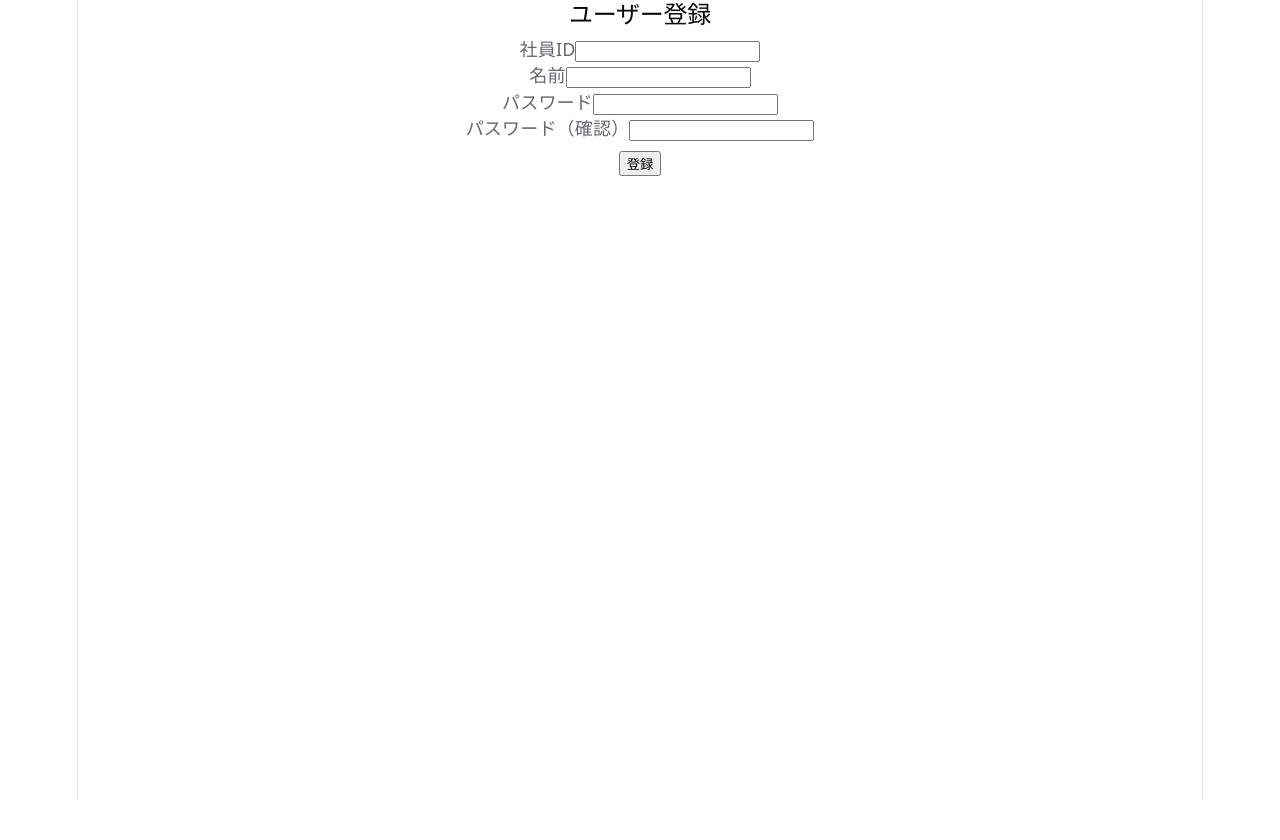
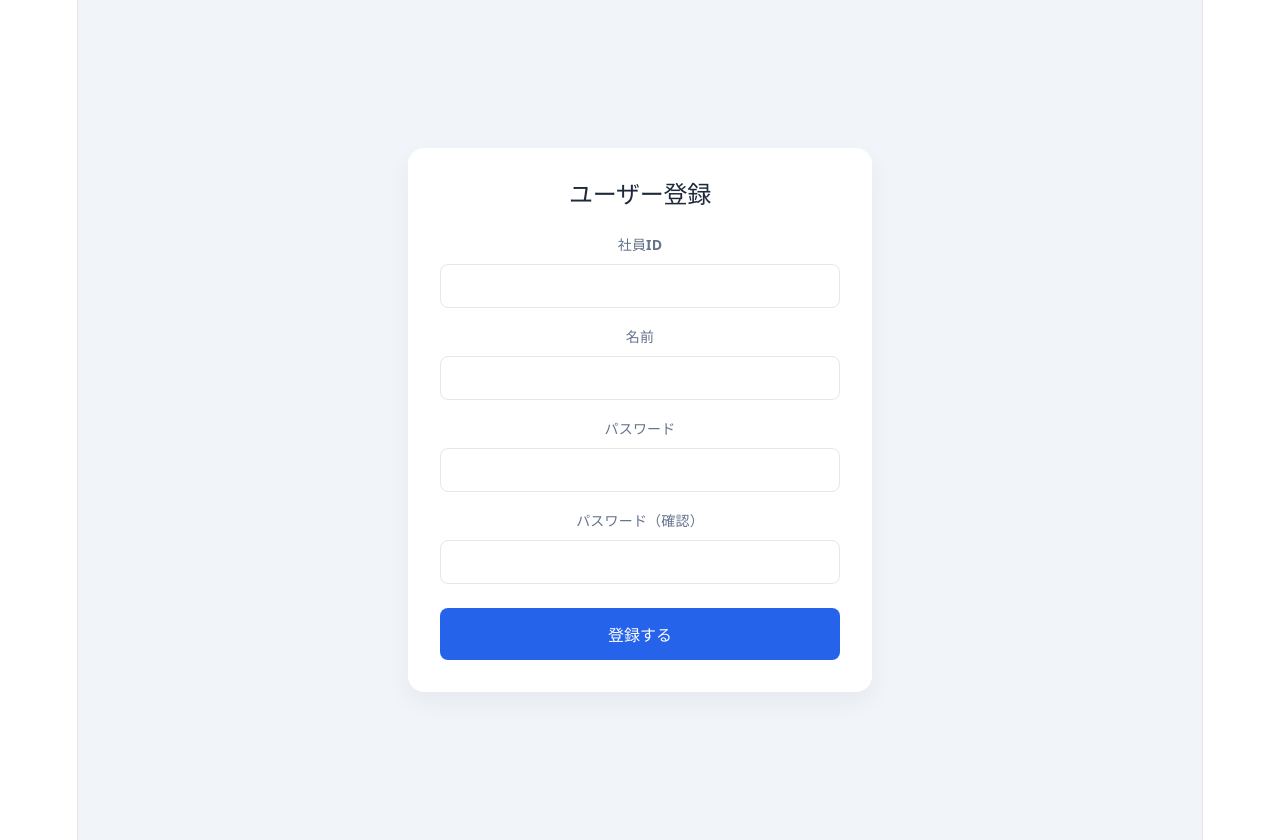
Before and after one commit to MyonsokuI/work_preview_app, a React (Vite) app in the folder frontend/: page /user/register in a window 1280 px wide. Before the commit the page ends 800 px from the top, so only its background shows below. Built offline with nearby package versions, Linux system fonts and the light colour scheme.

Commit message:
RegisterUI

```diff
--- a/frontend/src/features/general/screens/Register.jsx
+++ b/frontend/src/features/general/screens/Register.jsx
@@ -1,6 +1,6 @@
 import { useState } from "react";
 import { useNavigate } from "react-router-dom";
-import { authApi } from "../api/registerApi"; // 💡 共通のauthApiをインポートにゃ！
+import { authApi } from "../api/registerApi";
 
 export default function Register() {
     const navigate = useNavigate();
@@ -10,113 +10,130 @@ export default function Register() {
         password: "",
         confirmPassword: "",
     });
-
     const [message, setMessage] = useState("");
 
-    // 入力変更
     const handleChange = (e) => {
-        setForm({
-            ...form,
-            [e.target.name]: e.target.value,
-        });
+        setForm({ ...form, [e.target.name]: e.target.value });
     };
 
-    // 登録処理
     const handleSubmit = async (e) => {
         e.preventDefault();
         setMessage("");
 
-        // パスワード一致チェック
         if (form.password !== form.confirmPassword) {
             setMessage("パスワードが一致しません");
             return;
         }
 
         try {
-            // 💡 生のfetchを廃止し、共通API関数（registerUser）を呼び出すように変更したにゃ！
-            const data = await authApi.registerUser(form.employeeId, form.name, form.password);
-            console.log("登録成功:", data);
-
-            // 👉 ログイン画面へ戻る
+            await authApi.registerUser(form.employeeId, form.name, form.password);
             navigate("/login");
-
-            // フォームのクリア
-            setForm({
-                employeeId: "",
-                name: "",
-                password: "",
-                confirmPassword: "",
-            });
         } catch (err) {
             console.error(err);
-            setMessage(err.message || "エラーが発生しましたにゃ");
+            setMessage(err.message || "登録に失敗しましたにゃ");
         }
     };
 
+    // 入力項目の定義（UIを一括管理）
+    const formFields = [
+        { label: "社員ID", name: "employeeId", type: "number" },
+        { label: "名前", name: "name", type: "text" },
+        { label: "パスワード", name: "password", type: "password" },
+        { label: "パスワード（確認）", name: "confirmPassword", type: "password" },
+    ];
+
     return (
-        <div style={{ maxWidth: "400px", margin: "0 auto" }}>
-            <h2>ユーザー登録</h2>
-
-            <form onSubmit={handleSubmit}>
-                {/* 社員ID */}
-                <div>
-                    <label>社員ID</label>
+        <div style={styles.container}>
+            <div style={styles.card}>
+                <h2 style={styles.title}>ユーザー登録</h2>
+                <form onSubmit={handleSubmit} style={styles.form}>
+                    {formFields.map((field) => (
+                        <div key={field.name} style={styles.fieldWrapper}>
+                            <label style={styles.label}>{field.label}</label>
                             <input
-                        type="number"
-                        name="employeeId"
-                        value={form.employeeId}
+                                style={styles.input}
+                                type={field.type}
+                                name={field.name}
+                                value={form[field.name]}
                                 onChange={handleChange}
                                 required
                             />
                         </div>
-
-                {/* 名前 */}
-                <div>
-                    <label>名前</label>
-                    <input
-                        type="text"
-                        name="name"
-                        value={form.name}
-                        onChange={handleChange}
-                        required
-                    />
-                </div>
-
-                {/* パスワード */}
-                <div>
-                    <label>パスワード</label>
-                    <input
-                        type="password"
-                        name="password"
-                        value={form.password}
-                        onChange={handleChange}
-                        required
-                    />
-                </div>
-
-                {/* パスワード確認 */}
-                <div>
-                    <label>パスワード（確認）</label>
-                    <input
-                        type="password"
-                        name="confirmPassword"
-                        value={form.confirmPassword}
-                        onChange={handleChange}
-                        required
-                    />
-                </div>
-
-                <button type="submit" style={{ marginTop: "10px" }}>
-                    登録
+                    ))}
+                    <button type="submit" style={styles.button}>
+                        登録する
                     </button>
                 </form>
 
-            {/* メッセージ */}
-            {message && (
-                <p style={{ marginTop: "10px", color: "red" }}>
-                    {message}
-                </p>
-            )}
+                {message && <p style={styles.message}>{message}</p>}
+            </div>
         </div>
     );
 }
+
+// モダンなUIのためのスタイル定義
+const styles = {
+    container: {
+        display: "flex",
+        justifyContent: "center",
+        alignItems: "center",
+        minHeight: "100vh",
+        backgroundColor: "#f1f5f9",
+        padding: "20px",
+    },
+    card: {
+        width: "100%",
+        maxWidth: "400px",
+        backgroundColor: "#fff",
+        padding: "32px",
+        borderRadius: "16px",
+        boxShadow: "0 10px 25px rgba(0,0,0,0.05)",
+    },
+    title: {
+        textAlign: "center",
+        color: "#1e293b",
+        marginBottom: "24px",
+        fontSize: "24px",
+    },
+    form: {
+        display: "flex",
+        flexDirection: "column",
+        gap: "16px",
+    },
+    fieldWrapper: {
+        display: "flex",
+        flexDirection: "column",
+        gap: "6px",
+    },
+    label: {
+        fontSize: "14px",
+        fontWeight: "600",
+        color: "#64748b",
+    },
+    input: {
+        padding: "12px",
+        borderRadius: "8px",
+        border: "1px solid #e2e8f0",
+        fontSize: "16px",
+        outline: "none",
+    },
+    button: {
+        marginTop: "8px",
+        padding: "14px",
+        backgroundColor: "#2563eb",
+        color: "#fff",
+        border: "none",
+        borderRadius: "8px",
+        fontSize: "16px",
+        fontWeight: "bold",
+        cursor: "pointer",
+        transition: "background 0.2s",
+    },
+    message: {
+        marginTop: "16px",
+        color: "#ef4444",
+        textAlign: "center",
+        fontSize: "14px",
+        fontWeight: "500",
+    },
+};
```
Lines whose indentation alone changed are shown as unchanged.
